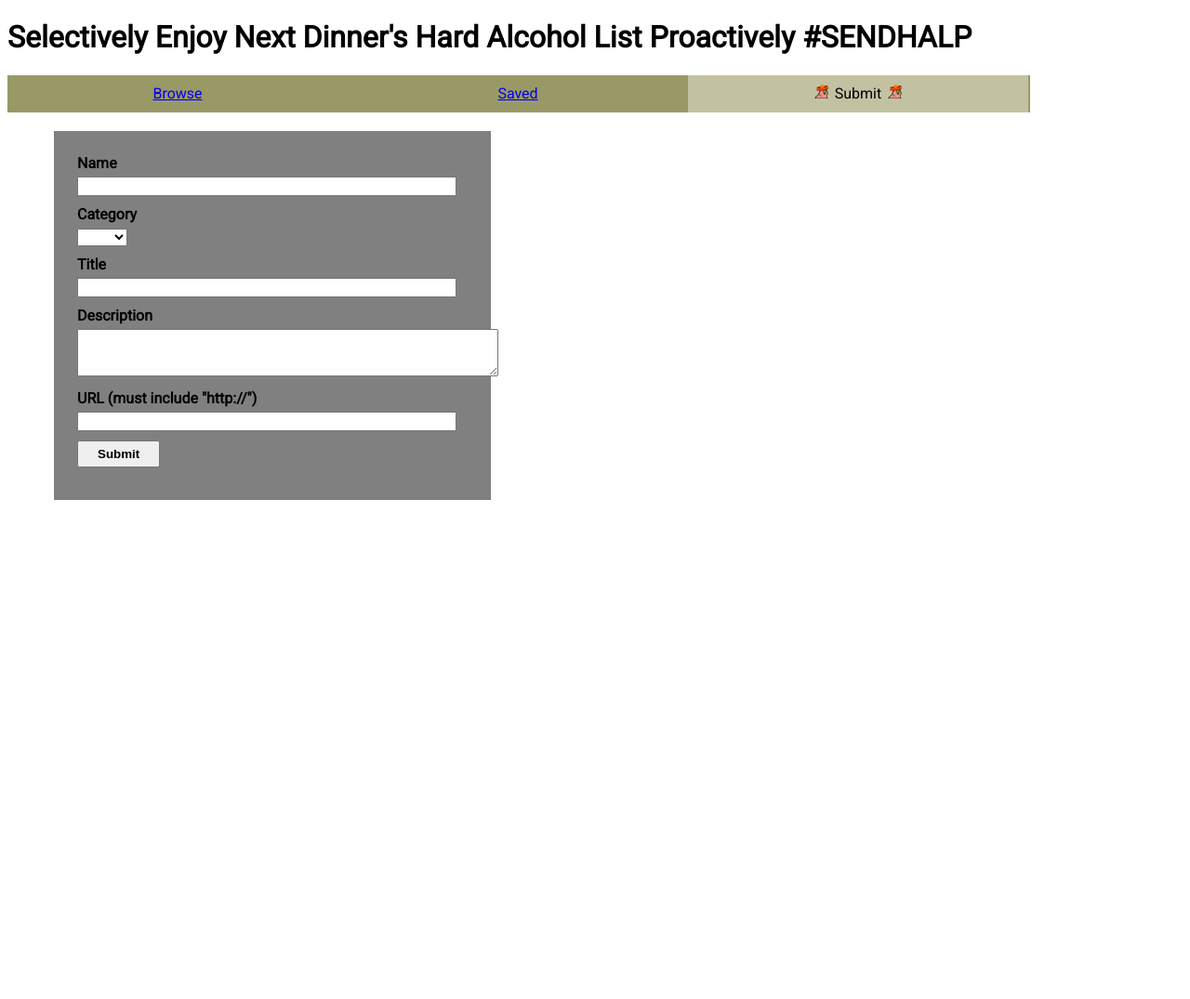
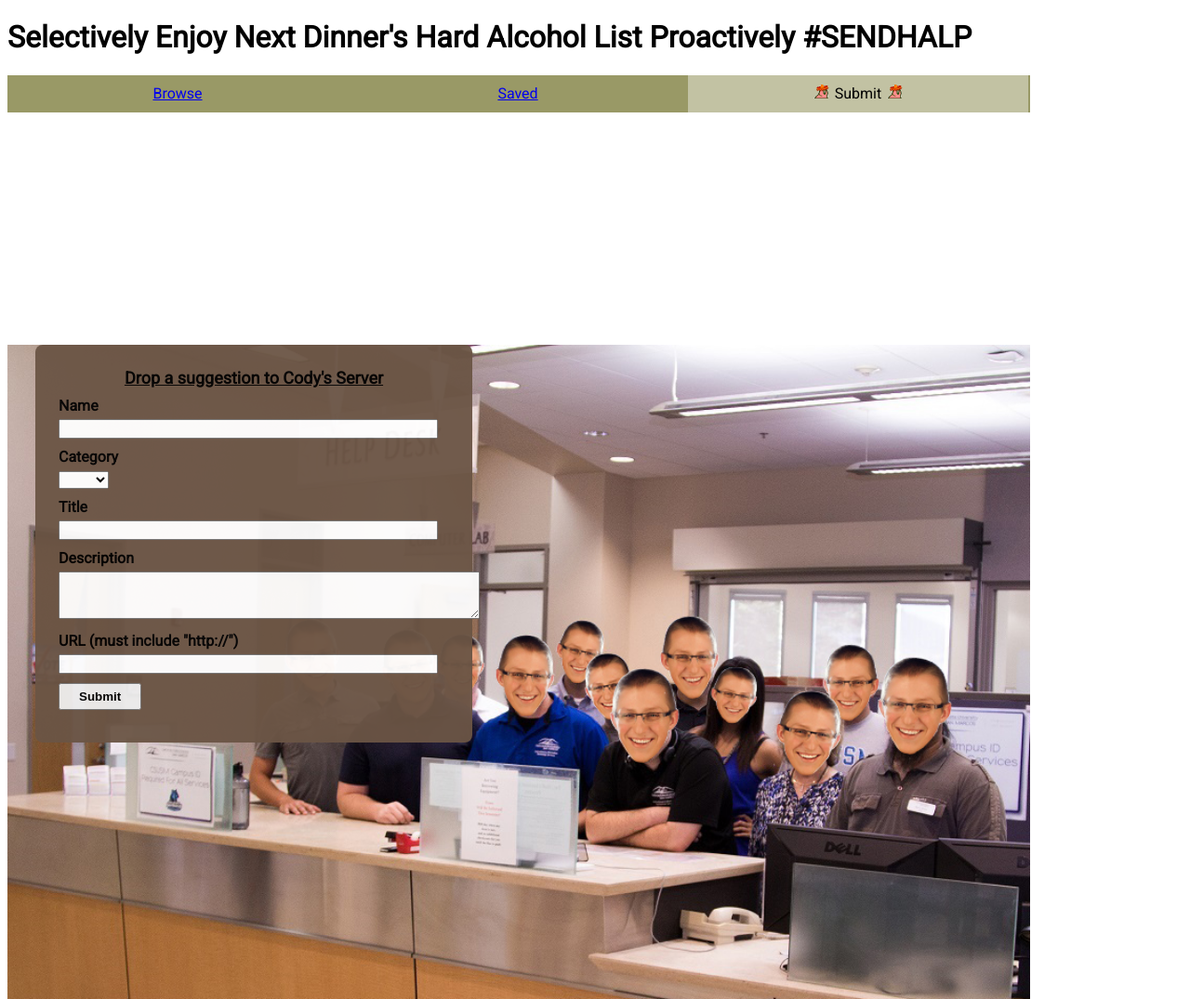
Before and after one commit to kasonjim/mvp-project-hrr22, a website: page client/index.html at #/submit in a window 1280 px wide. Shown: the whole page at 93% size. Before the commit the page ends 800 px from the top, so only its background shows below. Drawn offline with nearby package versions, Linux system fonts and the light colour scheme; some packages are replaced by stand-ins of ours; no server answers.

Commit message:
complete styling for submit page

```diff
--- a/client/app/submit/submit.html
+++ b/client/app/submit/submit.html
@@ -8,7 +8,9 @@
   </nav>
 
   <div class="submit-content">
+    <img class="bg-img" src="../../assets/submit.jpg">
     <form ng-submit="submitNewEntry()">
+      <div class="submit-header">Drop a suggestion to Cody's Server</div>
       <li>
         <label>Name</label>
         <input ng-model="submittedBy"/>
--- a/client/styles/style.css
+++ b/client/styles/style.css
@@ -172,11 +172,22 @@ body {
 }
 
 /* Submit */
+.submit-header {
+  padding: 0 0 10px 0;
+  display: block;
+  font-weight: bold;
+  text-decoration: underline;
+  font-size: 18px;
+  text-align: center;
+}
+
 .submit-content form {
   max-width: 420px;
-  margin: 20px 0 0 50px;
+  margin: 250px 0 0 30px;
   padding: 25px;
-  background-color:grey;
+  background-color: #6b5545;
+  opacity: 0.95;
+  border-radius: 8px;
 }
 
 .submit-content li {
--- a/db/config.js
+++ b/db/config.js
@@ -1,8 +1,8 @@
 var mongoose = require('mongoose');
 var defaults = require('./defaults'); // this will run the functions inside default.js on init
 
-//mongoose.connect('mongodb://kasonjim:kasonjim@ds131480.mlab.com:31480/heroku_p4pk8lvs');
-mongoose.connect('mongodb://localhost/sendhalpDB');
+mongoose.connect('mongodb://kasonjim:kasonjim@ds131480.mlab.com:31480/heroku_p4pk8lvs');
+//mongoose.connect('mongodb://localhost/sendhalpDB');
 
 var db = mongoose.connection;
 db.on('error', console.error.bind(console, 'connection error:'));
```
Also changed, not shown: client/assets/submit.jpg (added).
